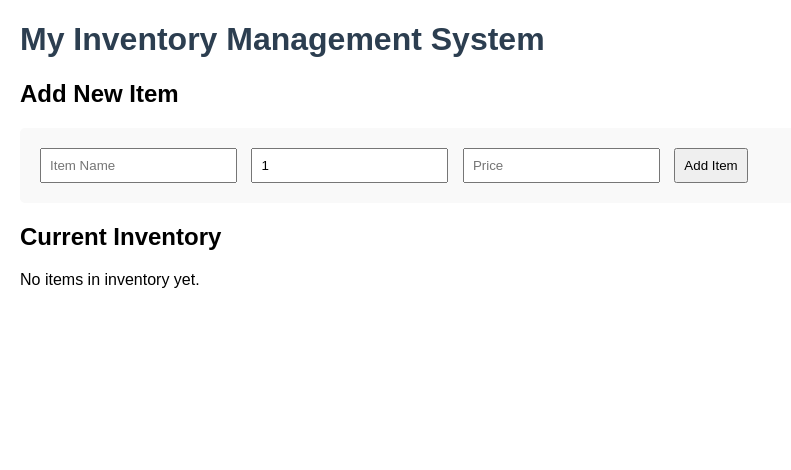
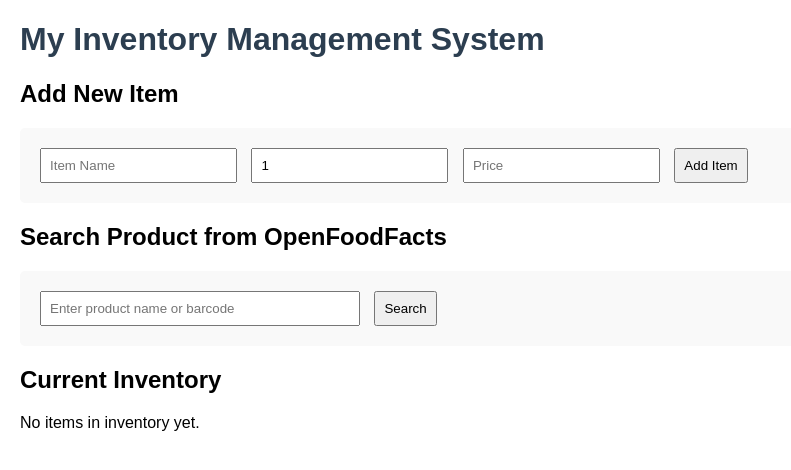
Before and after one commit to favourkendi-dev/inventory_project, a Flask app: template templates/index.html in a window 1280 px wide. Shown: the top 470 px of the page, without its empty margins (0-791 px from the left). Run offline with Flask 3, Linux system fonts and the light colour scheme; the template is opened without the code that fills it, so the values that code supplies are empty.

Commit message:
Complete basic UI with search and add from OpenFoodFacts Added search form and integration with external API

```diff
--- a/app.py
+++ b/app.py
@@ -3,14 +3,16 @@ from external_api import search_product_by_barcode, search_product_by_name
 
 app = Flask(__name__)
 
-# Mock Database
+# This is my mock database for now
 inventory = []
 
 @app.route('/')
 def home():
+    """Home route to check if the API is running"""
     return jsonify({"message": "Inventory Management System API is running!"})
 
-# GET all items
+
+# Have used GET so that i GET all items in inventory
 @app.route('/items', methods=['GET'])
 def get_items():
     return jsonify({
@@ -19,7 +21,7 @@ def get_items():
         "total": len(inventory)
     })
 
-# POST - Add new item (manual)
+# i used Add to Add a new item manually
 @app.route('/items', methods=['POST'])
 def add_item():
     data = request.get_json()
@@ -44,7 +46,7 @@ def add_item():
         "item": new_item
     }), 201
 
-# GET single item
+# My code for getting one specific item
 @app.route('/items/<int:item_id>', methods=['GET'])
 def get_item(item_id):
     item = next((item for item in inventory if item['id'] == item_id), None)
@@ -52,7 +54,7 @@ def get_item(item_id):
         return jsonify({"success": False, "error": f"Item with id {item_id} not found"}), 404
     return jsonify({"success": True, "item": item})
 
-# PATCH - Update item
+# I used Update to Update an existing item
 @app.route('/items/<int:item_id>', methods=['PATCH'])
 def update_item(item_id):
     item = next((item for item in inventory if item['id'] == item_id), None)
@@ -65,21 +67,22 @@ def update_item(item_id):
     if 'price' in data: item['price'] = data['price']
     if data.get('category'): item['category'] = data['category']
 
-    return jsonify({"success": True, "message": f"Item updated", "item": item})
+    return jsonify({"success": True, "message": f"Item updated successfully", "item": item})
 
-# DELETE item
+# My code for deleting an item
 @app.route('/items/<int:item_id>', methods=['DELETE'])
 def delete_item(item_id):
     item = next((item for item in inventory if item['id'] == item_id), None)
     if not item:
         return jsonify({"success": False, "error": f"Item with id {item_id} not found"}), 404
-
     inventory.remove(item)
     return jsonify({"success": True, "message": f"Item deleted successfully"})
 
-# Search OpenFoodFacts
+
+# Tried Searching products from OpenFoodFacts
 @app.route('/search', methods=['GET'])
 def search_product():
+    """Search product either by barcode or name"""
     query = request.args.get('q')
     barcode = request.args.get('barcode')
 
@@ -88,7 +91,7 @@ def search_product():
     elif query:
         product = search_product_by_name(query)
     else:
-        return jsonify({"success": False, "error": "Provide 'q' or 'barcode'"}), 400
+        return jsonify({"success": False, "error": "Provide 'q' or 'barcode' parameter"}), 400
 
     if product:
         return jsonify({
@@ -103,35 +106,51 @@ def search_product():
         })
     return jsonify({"success": False, "error": "Product not found"}), 404
 
-#  Add product from OpenFoodFacts to inventory
+# Added product from external API to our inventory
 @app.route('/items/from-external', methods=['POST'])
 def add_from_external():
+    """Add a product found on OpenFoodFacts directly into our inventory"""
     data = request.get_json()
     barcode = data.get('barcode')
+    name = data.get('name')
 
-    if not barcode:
-        return jsonify({"success": False, "error": "Barcode is required"}), 400
+    if not barcode and not name:
+        return jsonify({"success": False, "error": "Barcode or name is required"}), 400
 
-    product = search_product_by_barcode(barcode)
+    # Try to get real data from OpenFoodFacts
+    product = None
+    if barcode:
+        product = search_product_by_barcode(barcode)
+    elif name:
+        product = search_product_by_name(name)
+
+    # Fallback if API fails or product not found
     if not product:
-        return jsonify({"success": False, "error": "Product not found in OpenFoodFacts"}), 404
+        print("Using mock product data - API unavailable")
+        product = {
+            "product_name": name or "Unknown Product",
+            "brands": "Generic",
+            "categories": "General",
+            "code": barcode or "Unknown"
+        }
 
     new_item = {
         "id": len(inventory) + 1,
-        "name": product.get('product_name', 'Unknown'),
+        "name": product.get('product_name', name or 'Unknown Product'),
         "quantity": data.get('quantity', 1),
         "price": data.get('price', 0.0),
         "category": product.get('categories', 'General'),
-        "barcode": barcode,
-        "brand": product.get('brands')
+        "barcode": barcode or product.get('code'),
+        "brand": product.get('brands', 'Unknown')
     }
 
     inventory.append(new_item)
 
     return jsonify({
         "success": True,
-        "message": f"Added {new_item['name']} from OpenFoodFacts",
-        "item": new_item
+        "message": f"Added {new_item['name']} to inventory",
+        "item": new_item,
+        "note": "Used mock data (API unavailable)" if not product.get('product_name') else "From OpenFoodFacts"
     }), 201
 
 if __name__ == '__main__':
--- a/external_api.py
+++ b/external_api.py
@@ -2,19 +2,30 @@ import requests
 
 BASE_URL = "https://world.openfoodfacts.org/api/v0"
 
+# My function to search product using barcode
 def search_product_by_barcode(barcode):
     """Search product using barcode"""
     try:
-        response = requests.get(f"{BASE_URL}/product/{barcode}.json")
+        print(f"Searching barcode: {barcode}")   # for debugging
+        response = requests.get(f"{BASE_URL}/product/{barcode}.json", timeout=10)
+        print(f"Status code: {response.status_code}")
+
         if response.status_code == 200:
             data = response.json()
+            print(f"Status in response: {data.get('status')}")
             if data.get('status') == 1:
                 return data.get('product')
-        return None
+            else:
+                print("Product not found in database")
+                return None
+        else:
+            print(f"Bad status code: {response.status_code}")
+            return None
     except Exception as e:
-        print(f"Error fetching product: {e}")
+        print(f"Error: {e}")
         return None
 
+# My function to search product by name
 def search_product_by_name(name):
     """Search product by name"""
     try:
@@ -23,7 +34,8 @@ def search_product_by_name(name):
             "search_simple": 1,
             "action": "process",
             "json": 1
-        })
+        }, timeout=10)
+
         if response.status_code == 200:
             data = response.json()
             if data.get('products'):
--- a/templates/index.html
+++ b/templates/index.html
@@ -26,12 +26,21 @@
         <button type="submit">Add Item</button>
     </form>
 
+    <h2>Search Product from OpenFoodFacts</h2>
+    <!-- I added this section to search external products -->
+    <form id="searchForm">
+        <input type="text" id="searchQuery" placeholder="Enter product name or barcode" style="width:300px;">
+        <button type="submit">Search</button>
+    </form>
+
+    <div id="searchResult"></div>
+
     <h2>Current Inventory</h2>
     <div id="inventory-list">
         Loading items...
     </div>
+
     <script>
-
         // My JavaScript to load inventory from backend
         async function loadInventory() {
             const response = await fetch('/items');
@@ -82,6 +91,40 @@
             loadInventory();
         });
 
+        // My code to search OpenFoodFacts
+        document.getElementById('searchForm').addEventListener('submit', async function(e) {
+            e.preventDefault();
+            const query = document.getElementById('searchQuery').value.trim();
+            const resultDiv = document.getElementById('searchResult');
+
+            if (!query) return;
+
+            const response = await fetch(`/search?q=${encodeURIComponent(query)}`);
+            const data = await response.json();
+
+            if (data.success) {
+                resultDiv.innerHTML = `
+                    <p><strong>Found:</strong> ${data.product.name}</p>
+                    <button onclick="addFromExternal('${data.product.barcode || query}')">Add to My Inventory</button>
+                `;
+            } else {
+                resultDiv.innerHTML = `<p style="color:red;">${data.error}</p>`;
+            }
+        });
+
+        // Add from external search result
+        async function addFromExternal(barcode) {
+            const response = await fetch('/items/from-external', {
+                method: 'POST',
+                headers: { 'Content-Type': 'application/json' },
+                body: JSON.stringify({ barcode: barcode, quantity: 1 })
+            });
+            const result = await response.json();
+            alert(result.message);
+            loadInventory();
+            document.getElementById('searchResult').innerHTML = '';
+        }
+
         // My code to delete an item
         async function deleteItem(id) {
             if (!confirm("Are you sure you want to delete this item?")) return;
@@ -98,6 +141,5 @@
         // Load inventory when page opens
         window.onload = loadInventory;
     </script>
-
 </body>
 </html>
```
